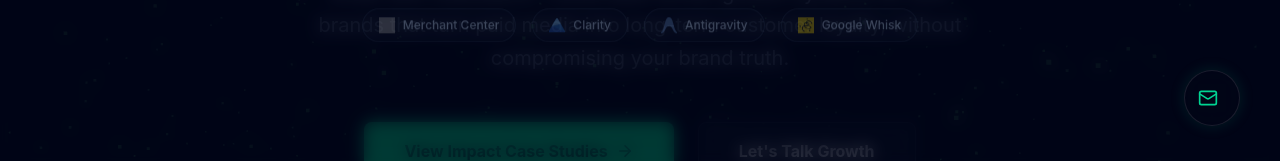
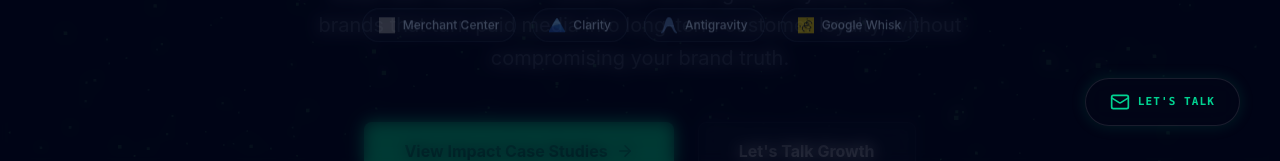
Before and after one commit to jeevansmurali-tech/j1-portfolio, a React (Vite) app: page / in a window 1280 px wide. Shown: the part 634-795 px from the top of the page. Built offline with nearby package versions, Linux system fonts and the light colour scheme; grey boxes are pictures that could not be loaded.

Commit message:
Made desktop Floating CTA permanently visible

```diff
--- a/src/FloatingCTA.tsx
+++ b/src/FloatingCTA.tsx
@@ -1,3 +1,4 @@
+import React from 'react';
 
 export default function FloatingCTA() {
     // This function smoothly scrolls the page down to your contact section
@@ -11,13 +12,13 @@ export default function FloatingCTA() {
     return (
         <button
             onClick={scrollToContact}
-            className="fixed z-[100] group flex items-center justify-center transition-all duration-500 ease-out
+            className="fixed z-[100] flex items-center justify-center transition-all duration-300 ease-out
                        border border-white/10 bg-[#020617]/70 backdrop-blur-md text-emerald-400
-                       shadow-[0_0_15px_rgba(16,185,129,0.15)] hover:shadow-[0_0_25px_rgba(16,185,129,0.3)]
-                       /* MOBILE: Bottom Center Pill */
-                       bottom-6 left-1/2 -translate-x-1/2 h-12 px-6 rounded-full w-max
-                       /* DESKTOP: Bottom Right Orb -> Expands to Pill on Hover */
-                       md:bottom-10 md:left-auto md:right-10 md:translate-x-0 md:w-14 md:hover:w-[150px] md:h-14 md:px-0 md:hover:px-6 overflow-hidden"
+                       shadow-[0_0_15px_rgba(16,185,129,0.15)] hover:shadow-[0_0_25px_rgba(16,185,129,0.3)] hover:scale-105
+                       /* SHAPE: Always a pill */
+                       h-12 px-6 rounded-full w-max
+                       /* POSITION: Bottom-Center on Mobile -> Bottom-Right on Desktop */
+                       bottom-6 left-1/2 -translate-x-1/2 md:bottom-10 md:left-auto md:right-10 md:translate-x-0"
         >
             {/* Minimalist Mail Icon */}
             <svg
@@ -30,14 +31,8 @@ export default function FloatingCTA() {
                 <path d="m22 7-8.97 5.7a1.94 1.94 0 0 1-2.06 0L2 7" />
             </svg>
 
-            {/* Text Label */}
-            <span className="ml-2 font-mono text-[11px] font-bold uppercase tracking-widest whitespace-nowrap
-                             /* MOBILE: Always visible */
-                             block
-                             /* DESKTOP: Hidden width/opacity until hovered */
-                             md:max-w-0 md:opacity-0 md:group-hover:max-w-[100px] md:group-hover:opacity-100
-                             transition-all duration-500 ease-out"
-            >
+            {/* Text Label - Always Visible */}
+            <span className="ml-2 font-mono text-[11px] font-bold uppercase tracking-widest whitespace-nowrap">
                 Let's Talk
             </span>
         </button>
```
